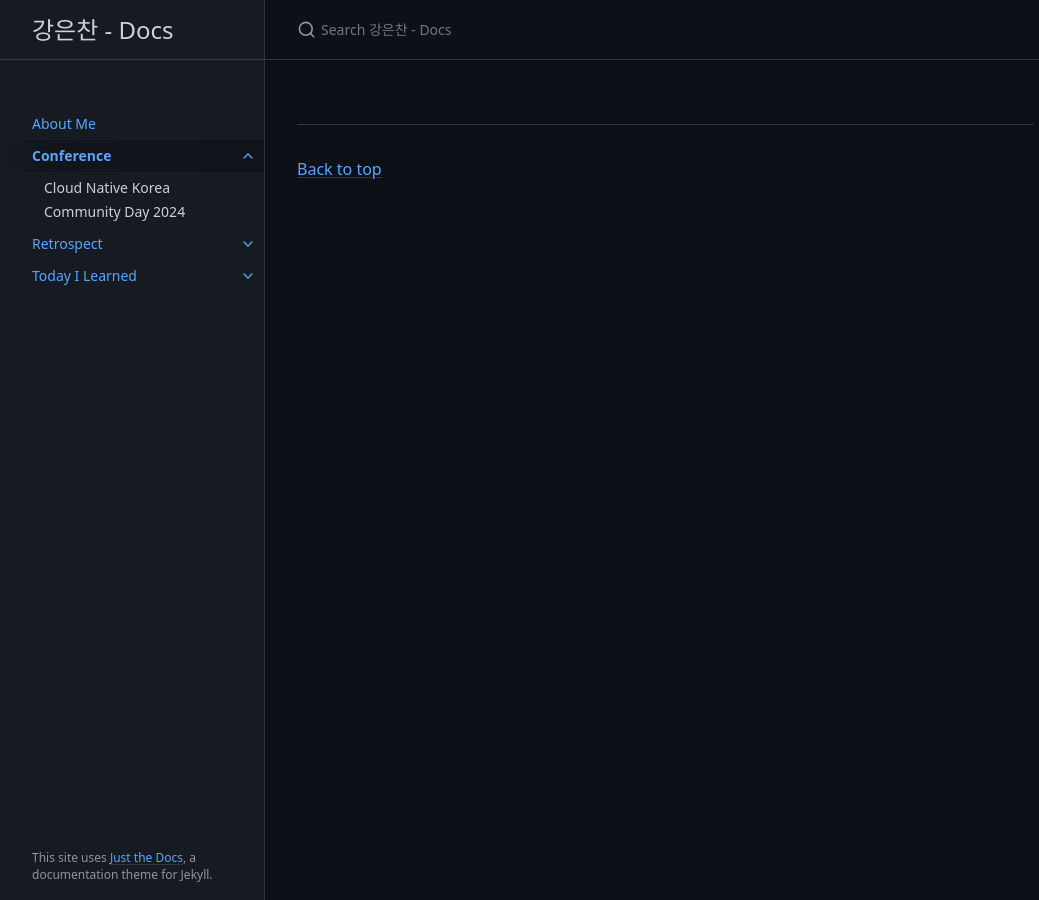
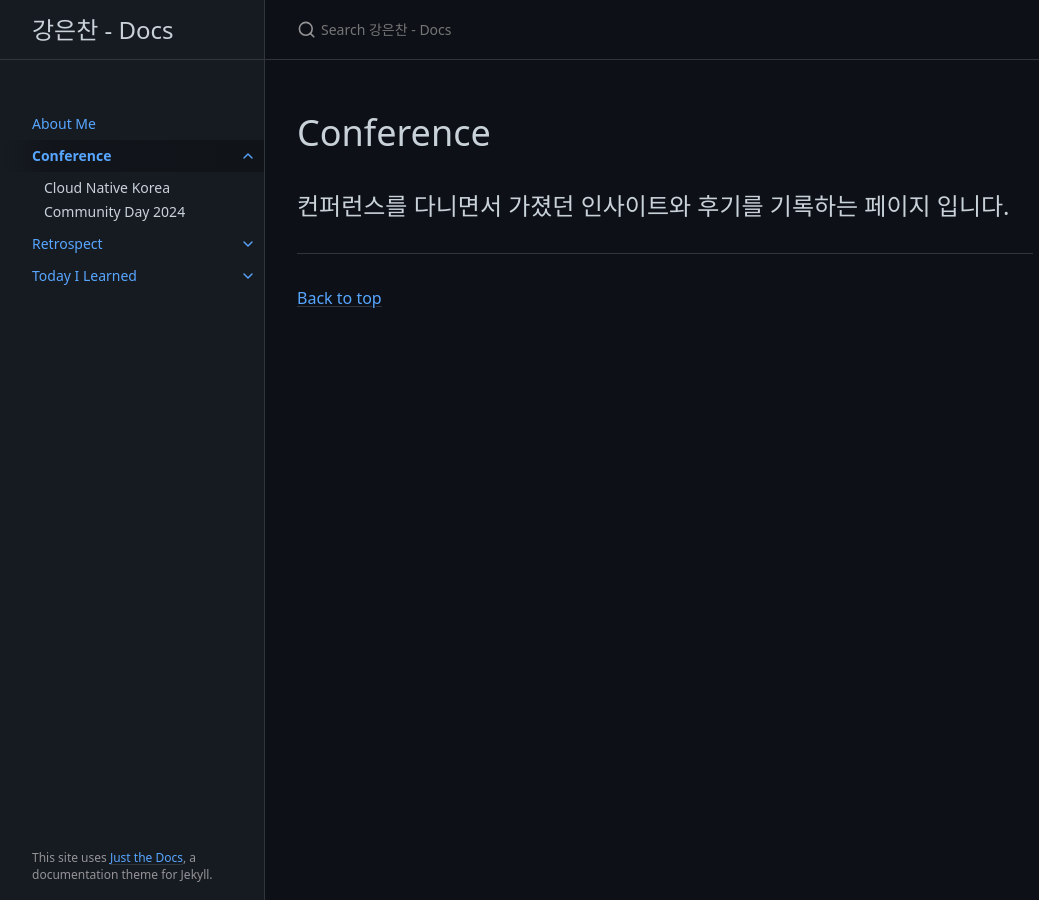
Before and after one commit to kangeunchan/pages-blog-kangeunchan, a Jekyll site: the page built from docs/conference/index.md, in a window 1280 px wide. Shown: the whole page, without its empty margins (107-1146 px from the left). Built offline with Jekyll 4.4.1, drawn with Linux system fonts in a browser that asks for light colours; cached includes are drawn as plain includes.

Commit message:
Conference

```diff
--- a/docs/conference/index.md
+++ b/docs/conference/index.md
@@ -2,6 +2,9 @@
 layout: post
 title: Conference
 date : 2024-09-23
-excerpt : baekjoon page
+excerpt : Conference
 toc: false
 ---
+
+# Conference
+##  컨퍼런스를 다니면서 가졌던 인사이트와 후기를 기록하는 페이지 입니다.
```
